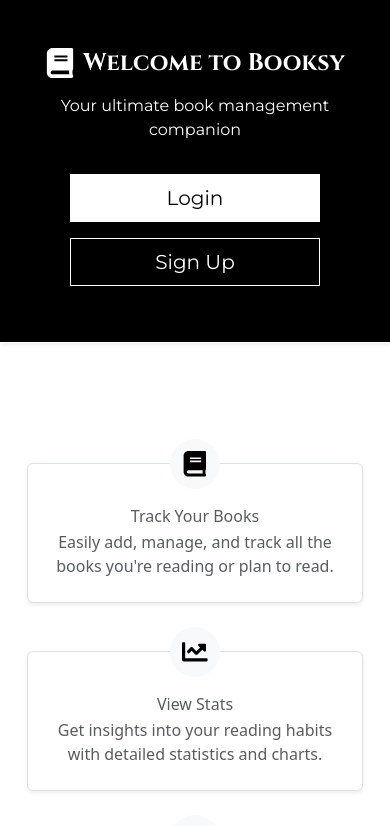
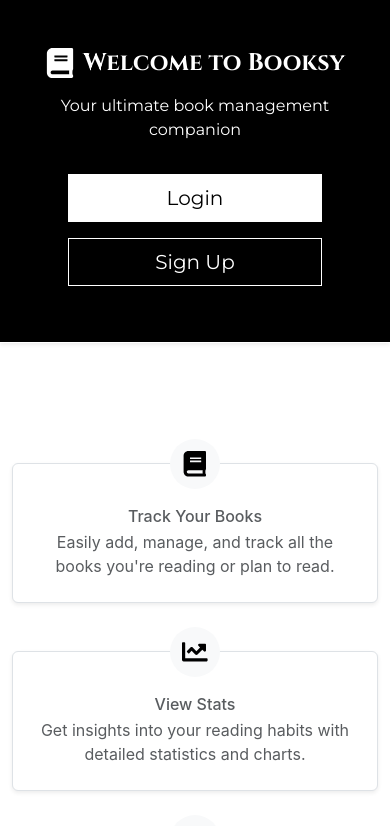
Before and after one commit to m3ghnaa/booksy, a React (Create React App) app in the folder frontend/: page / in a window 390 px wide. Shown: the top 826 px of the page. Built offline with nearby package versions, Linux system fonts and the light colour scheme; no server answers.

Commit message:
Add Google Fonts to index.html and index.css to fix font loading on all pages

```diff
--- a/frontend/public/index.html
+++ b/frontend/public/index.html
@@ -2,42 +2,14 @@
 <html lang="en">
   <head>
     <meta charset="utf-8" />
-    <link rel="icon" href="%PUBLIC_URL%/favicon.ico" />
     <meta name="viewport" content="width=device-width, initial-scale=1" />
-    <meta name="theme-color" content="#000000" />
-    <meta
-      name="description"
-      content="Web site created using create-react-app"
-    />
-    <link rel="apple-touch-icon" href="%PUBLIC_URL%/logo192.png" />
-    <link href="https://fonts.googleapis.com/css2?family=Cinzel:wght@400;700&family=Montserrat:wght@400;500&display=swap" rel="stylesheet">
-    <script src="https://accounts.google.com/gsi/client" async defer></script>
-
-    <link rel="manifest" href="%PUBLIC_URL%/manifest.json" />
     <title>Booksy</title>
-    <style>
-      /* Fix for mobile view padding issue */
-      @media (max-width: 768px) {
-        body {
-          overflow-x: hidden;
-        }
-        .container {
-          padding-left: 15px !important;
-          padding-right: 15px !important;
-          max-width: 100% !important;
-          width: 100% !important;
-          overflow-x: hidden !important;
-        }
-        .row {
-          margin-left: 0 !important;
-          margin-right: 0 !important;
-          width: 100% !important;
-        }
-      }
-    </style>
+    <!-- Google Fonts -->
+    <link rel="preconnect" href="https://fonts.googleapis.com">
+    <link rel="preconnect" href="https://fonts.gstatic.com" crossorigin>
+    <link href="https://fonts.googleapis.com/css2?family=Cinzel:wght@400;700&family=Montserrat:wght@400;500;700&display=swap" rel="stylesheet">
   </head>
   <body>
-    <noscript>You need to enable JavaScript to run this app.</noscript>
     <div id="root"></div>
   </body>
 </html>
--- a/frontend/src/components/Navbar.jsx
+++ b/frontend/src/components/Navbar.jsx
@@ -1,6 +1,7 @@
 import React, { useEffect, useState } from 'react';
 import { Link } from 'react-router-dom';
 import { FaUserCircle, FaBook, FaUserAstronaut, FaUserNinja, FaUserSecret, FaUserTie } from 'react-icons/fa';
+
 
 // Avatar options with styles (same as SettingsPage.jsx and Dashboard.jsx)
 const avatarOptions = [
--- a/frontend/src/index.css
+++ b/frontend/src/index.css
@@ -1,3 +1,5 @@
+@import url('https://fonts.googleapis.com/css2?family=Cinzel:wght@400;700&family=Montserrat:wght@400;500;700&display=swap');
+
 body {
   margin: 0;
   font-family: -apple-system, BlinkMacSystemFont, 'Segoe UI', 'Roboto', 'Oxygen',
--- a/frontend/src/index.js
+++ b/frontend/src/index.js
@@ -7,6 +7,7 @@
 import { Provider } from 'react-redux';
 import { PersistGate } from 'redux-persist/integration/react';
 import store, { persistor } from './redux/store';
+import './index.css';
 
 const root = ReactDOM.createRoot(document.getElementById('root'));
 
```
